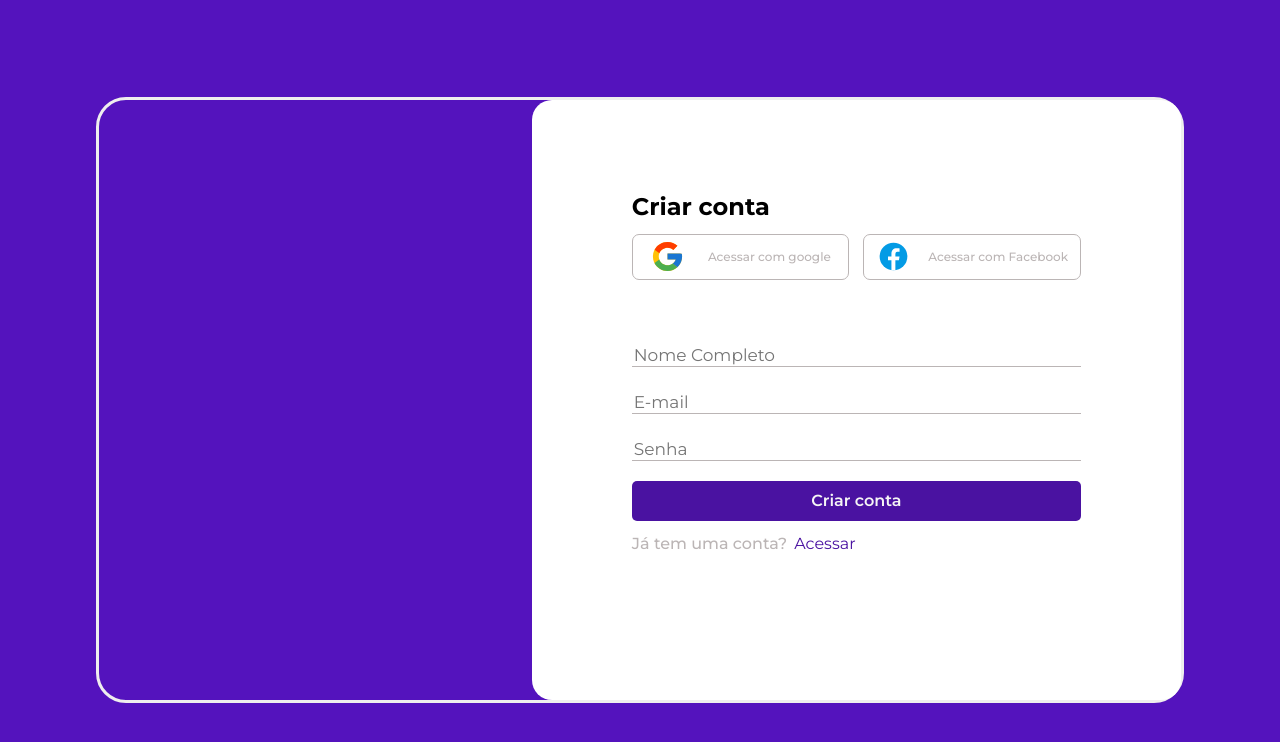
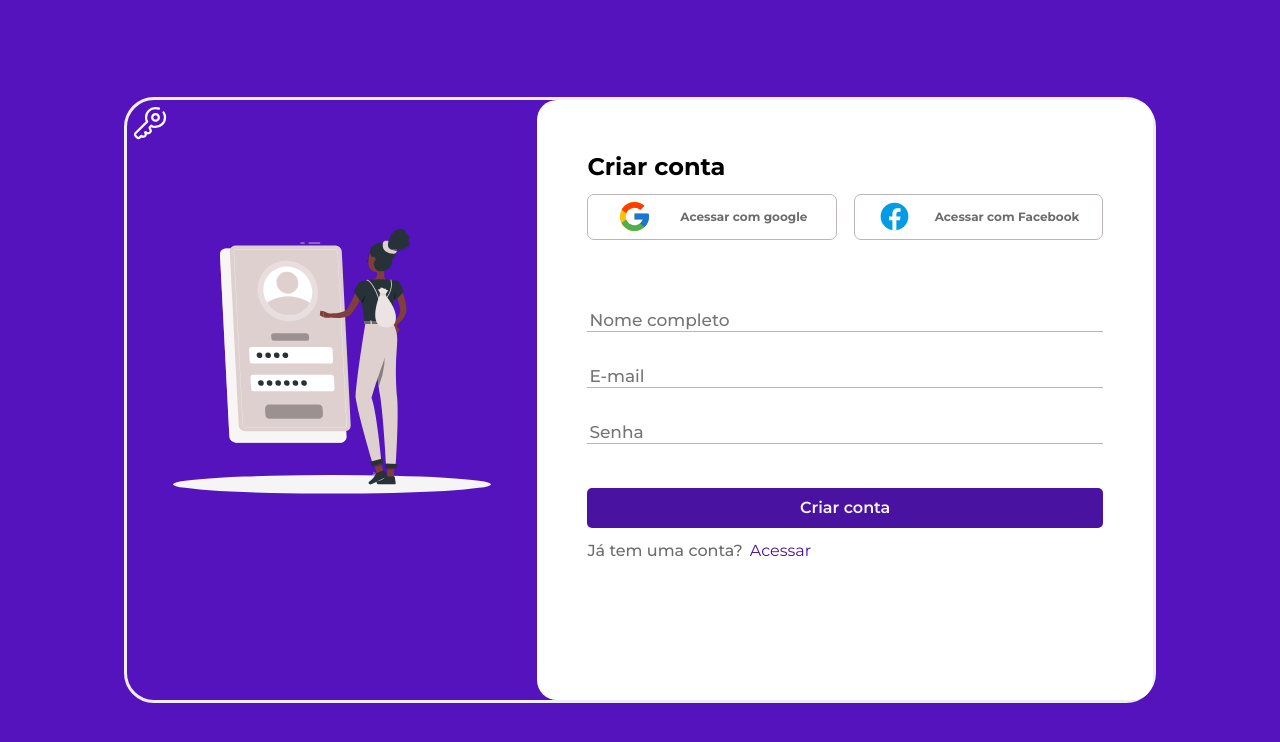
Before and after one commit to juliaam/authentication-front, a Vue app: page / in a window 1280 px wide. Shown: the top 742 px of the page. Built offline with nearby package versions, Linux system fonts and the light colour scheme.

Commit message:
feat: illustration and responsible page

```diff
--- a/src/components/Register/Register.vue
+++ b/src/components/Register/Register.vue
@@ -1,29 +1,39 @@
 <script setup lang="ts">
-import { watch, ref } from "vue";
+import { ref } from "vue";
 import facebook from "./img/facebookIcon.svg";
 import google from "./img/googleIcon.svg";
+import loginIllustration from "./img/loginIllustration.svg";
+import icon from "./img/keyIcon.svg";
 
-const $nameInput = ref(null);
-const $emailInput = ref(null);
-const $passwordInput = ref(null);
+const $nameLabel = ref(null);
+const $emailLabel = ref(null);
+const $passwordLabel = ref(null);
 
 const formRegister = ref({
-  name: { value: "", ref: "$nameInput" },
-  email: { value: "", ref: "$emailInput" },
-  password: { value: "", ref: "$passwordInput" }
+  name: { value: "", isFocusing: false },
+  email: { value: "", isFocusing: false },
+  password: { value: "", isFocusing: false },
 });
 
-watch(
-  () => [$nameInput, $emailInput, $passwordInput],
-  () => {
-    console.log(formRegister.value.name);
-  },
-  { deep: true }
-);
+const activeLabel = (
+  elementRef: any,
+  value: { value: string; isFocusing: boolean }
+) => {
+  elementRef.classList.add("label--active");
+  value.isFocusing = true;
+};
 </script>
 
 <template>
   <div class="container-register">
+    <div class="container-register__out">
+      <img :src="icon" class="container-register__img-key" alt="key icon" />
+      <img
+        :src="loginIllustration"
+        class="container-register__img-illustration"
+        alt="login illustration"
+      />
+    </div>
     <div class="container-register__in">
       <div class="container-register__in--content">
         <h2 class="container-register__title">Criar conta</h2>
@@ -46,30 +56,37 @@ watch(
           </div>
         </div>
         <div class="container-register__input-group">
-          <label class="container-register__label" for="name"
-            >Nome Completo</label
+          <label class="container-register__label" for="name" ref="$nameLabel"
+            >Nome Completo
+          </label>
+          <input
+            @focus="activeLabel($nameLabel, formRegister.name)"
+            v-model="formRegister.name.value"
+            class="container-register__input"
+            :placeholder="formRegister.name.isFocusing ? '' : 'Nome completo'"
+          />
+          <label class="container-register__label" for="email" ref="$emailLabel"
+            >E-mail</label
           >
           <input
-            ref="$nameInput"
-            v-model="formRegister.email.value"
-            class="container-register__input"
-            placeholder="Nome Completo"
-          />
-          <label class="container-register__label" for="email">E-mail</label>
-          <input
-            ref="$emailInput"
+            @focus="activeLabel($emailLabel, formRegister.email)"
             v-model="formRegister.email.value"
             name="email"
             class="container-register__input"
-            placeholder="E-mail"
+            :placeholder="formRegister.email.isFocusing ? '' : 'E-mail'"
           />
-          <label class="container-register__label" for="password">Senha</label>
+          <label
+            class="container-register__label"
+            for="password"
+            ref="$passwordLabel"
+            >Senha</label
+          >
           <input
-            ref="$passwordInput"
+            @focus="activeLabel($passwordLabel, formRegister.password)"
             v-model="formRegister.password.value"
             name="password"
             class="container-register__input"
-            placeholder="Senha"
+            :placeholder="formRegister.password.isFocusing ? '' : 'Senha'"
           />
         </div>
         <button class="container-register__button">Criar conta</button>
@@ -85,32 +102,38 @@ watch(
 <style lang="scss">
 @use "/src/styles/colors.scss" as colors;
 @use "/src/styles/fonts.scss" as fonts;
+@use "/src/styles/breakpoints.scss" as breakpoints;
 
 .container-register {
-  min-width: 95rem;
-  height: 60rem;
-
   display: flex;
   justify-content: center;
   align-items: center;
+  height: 100vh;
 
-  border: 0.3rem rgb(239, 238, 238) solid;
-  border-radius: 3rem;
+  &__out {
+    display: none;
+  }
 
   &__in {
-    width: 60%;
     height: 100%;
     border-radius: 2rem;
     background-color: white;
-    margin-left: auto;
 
     &--content {
       display: flex;
       flex-direction: column;
-      color: colors.$gray;
-      margin: 8rem 10rem auto 10rem;
+      color: colors.$lightGray;
+      margin: 2rem;
     }
   }
+
+  &__img-key {
+    margin-top: 0.5rem;
+    margin-left: 0.5rem;
+    width: 36px;
+    height: 36px;
+  }
+
   &__title {
     color: black;
   }
@@ -125,35 +148,30 @@ watch(
     justify-content: space-evenly;
     display: flex;
     align-items: center;
-    border: 1px solid colors.$gray;
+    border: 1px solid colors.$lightGray;
     border-radius: 0.7rem;
     width: 48%;
     padding-top: 0.3rem;
     padding-bottom: 0.3rem;
-
     cursor: pointer;
-
     font-size: 1.2rem;
-
-    &--text {
-      margin-left: 0.5rem;
-    }
+    font-weight: fonts.$bold;
+    color: colors.$gray;
   }
 
   &__button {
     min-width: 100%;
     height: 4rem;
-    margin-top: 1rem;
     background-color: rgba(74, 18, 161, 255);
     color: whitesmoke;
     border: none;
     border-radius: 0.5rem;
+    margin-top: 80%;
 
     font-size: 1.6rem;
     line-height: 2.4rem;
     font-weight: fonts.$semiBold;
     font-family: fonts.$mainFont;
-
     cursor: pointer;
   }
 
@@ -162,27 +180,44 @@ watch(
     height: 35px;
   }
 
+  &__label {
+    margin-bottom: 0.5rem;
+    display: inline-block;
+    opacity: 0;
+    transform: translateY(20px);
+    transition: opacity 0.3s ease, transform 0.5s;
+
+    color: rgb(104, 101, 101);
+    font-weight: fonts.$normal;
+  }
+
+  .label--active {
+    opacity: 1;
+    transform: translateY(0);
+  }
+
   &__input {
     min-width: 100%;
     background-color: transparent;
     border: none;
-    border-bottom: 0.05rem solid colors.$gray;
+    border-bottom: 0.05rem solid colors.$lightGray;
     box-sizing: border-box;
-    margin-bottom: 1rem;
+    margin-bottom: 1.4rem;
 
+    font-weight: fonts.$normal;
     font-family: fonts.$mainFont;
     font-size: 1.7rem;
-    color: rgb(56, 55, 55);
+    color: colors.$gray;
   }
   &__input:focus {
     outline: none;
-    color: rgb(59, 59, 59);
   }
 
   &__bottom {
     display: flex;
   }
   &__text {
+    color: colors.$gray;
     &--clickable {
       color: rgba(74, 18, 161, 255);
       margin-left: 0.7rem;
@@ -190,13 +225,53 @@ watch(
       cursor: pointer;
     }
   }
-  &__label {
-    opacity: 0;
-    transition: opacity 0.3s ease;
+}
+
+@include breakpoints.from360 {
+  .container-register {
+    &__in {
+      &--content {
+        margin: 4rem 5rem auto 5rem;
+      }
+    }
+    &__button {
+      margin-top: 45%;
+    }
+
   }
-  &__label {
-    &--active {
-      opacity: 1;
+}
+
+@include breakpoints.from667 {
+  .container-register {
+    &__button {
+      margin-top: 30%;
+    }
+  }
+}
+
+@include breakpoints.from1024 {
+  .container-register {
+    min-width: 95rem;
+    height: 60rem;
+    border: 0.3rem rgb(239, 238, 238) solid;
+    border-radius: 3rem;
+
+    &__out {
+      min-width: 40%;
+      height: 100%;
+      display: block !important;
+    }
+    &--content {
+      display: flex;
+      flex-direction: column;
+      color: colors.$lightGray;
+      margin: 8rem 10rem auto 10rem;
+    }
+    &__in {
+      height: 100%;
+    }
+    &__button {
+      margin-top: 3rem;
     }
   }
 }
--- a/src/style.scss
+++ b/src/style.scss
@@ -1,5 +1,6 @@
-@use './styles/colors.scss' as colors;
-@use './styles/fonts.scss' as fonts;
+@use "./styles/colors.scss" as colors;
+@use "./styles/fonts.scss" as fonts;
+@use "./styles/breakpoints.scss" as breakpoints;
 
 :root {
   font-family: fonts.$mainFont;
@@ -8,7 +9,7 @@
 
   color-scheme: light dark;
   color: rgba(255, 255, 255, 0.87);
-  background-color: colors.$mainBackground;
+  background-color: white;
 
   font-synthesis: none;
   text-rendering: optimizeLegibility;
@@ -19,16 +20,26 @@
   font-size: 62.5%;
 }
 
+@media (max-width: 64em) {
+  #app {
+    min-width: 320px;
+    min-height: 100vh;
+    background-color: white;
+  }
+}
+
+@include breakpoints.from1024 {
   body {
     margin: 0;
     display: flex;
     place-items: center;
-  min-width: 320px;
     min-height: 100vh;
     font-size: 1.6rem;
+    background-color: colors.$mainBackground;
   }
 
   #app {
-  max-width: 1280px;
-  margin: 0 auto;
+    margin: auto;
+    background-color: colors.$mainBackground;
   }
+}
--- a/src/styles/colors.scss
+++ b/src/styles/colors.scss
@@ -2,4 +2,5 @@ $mainBackground: rgb(84, 19, 189);
 
 // colors
 
-$gray: rgb(187, 181, 181);
+$lightGray: rgb(187, 181, 181);
+$gray:rgb(110, 107, 107);
```
Also changed, not shown: src/components/Register/img/keyIcon.svg (added), src/components/Register/img/loginIllustration.svg (added). Lines whose indentation alone changed are shown as unchanged.
